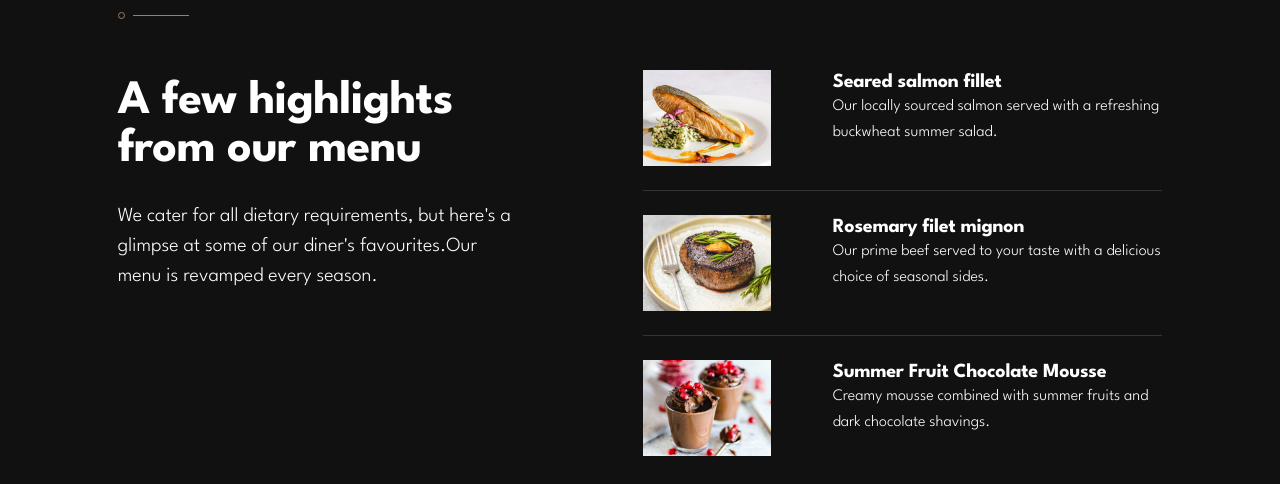
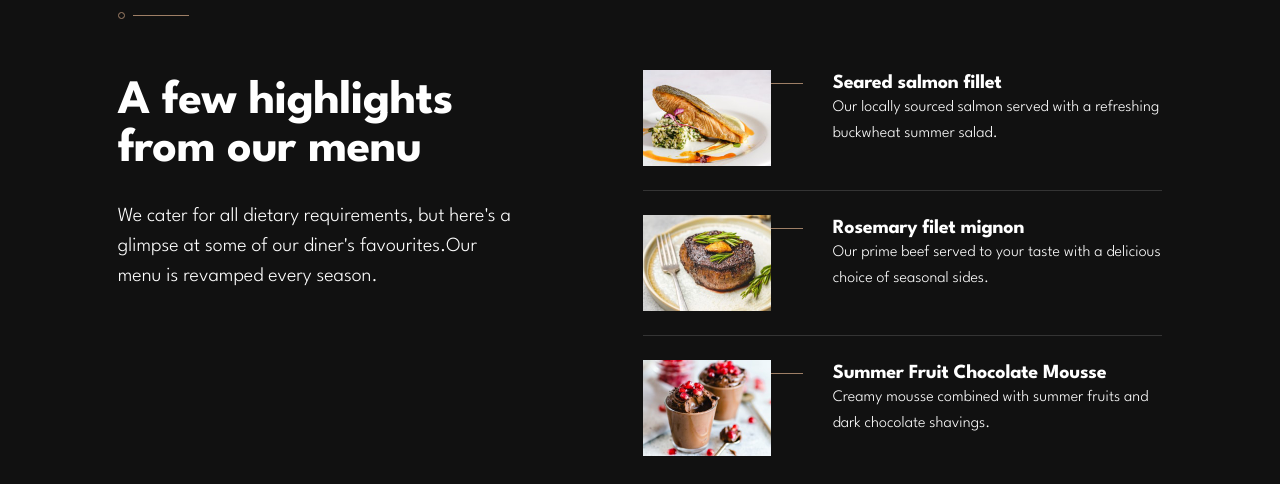
Before and after one commit to samuel-jm/frontend-mentor-dine-restaurant-website, a SvelteKit app: page / in a window 1280 px wide. Shown: the part 2416-2900 px from the top of the page. Built offline with nearby package versions, Linux system fonts and the light colour scheme.

Commit message:
Add the highlights item lines

```diff
--- a/src/routes/Highlights.svelte
+++ b/src/routes/Highlights.svelte
@@ -55,6 +55,7 @@
 		align-items: flex-start;
 		justify-content: space-between;
 		gap: 125px;
+		padding-bottom: 120px;
 
 		min-height: 761px;
 
@@ -100,6 +101,8 @@
 
 		& li {
 			display: flex;
+			align-items: flex-start;
+
 			gap: 62px;
 
 			& > img {
@@ -120,6 +123,15 @@
 				line-height: var(--line-height-xs);
 			}
 
+			& #line {
+				position: relative;
+				top: 0.65em;
+				right: 62px;
+
+				width: 32px;
+				border-bottom: 1px solid var(--colour-beaver);
+			}
+
 			&#li-divider {
 				border-bottom: 1px solid #343434;
 				margin-top: 24px;
```
